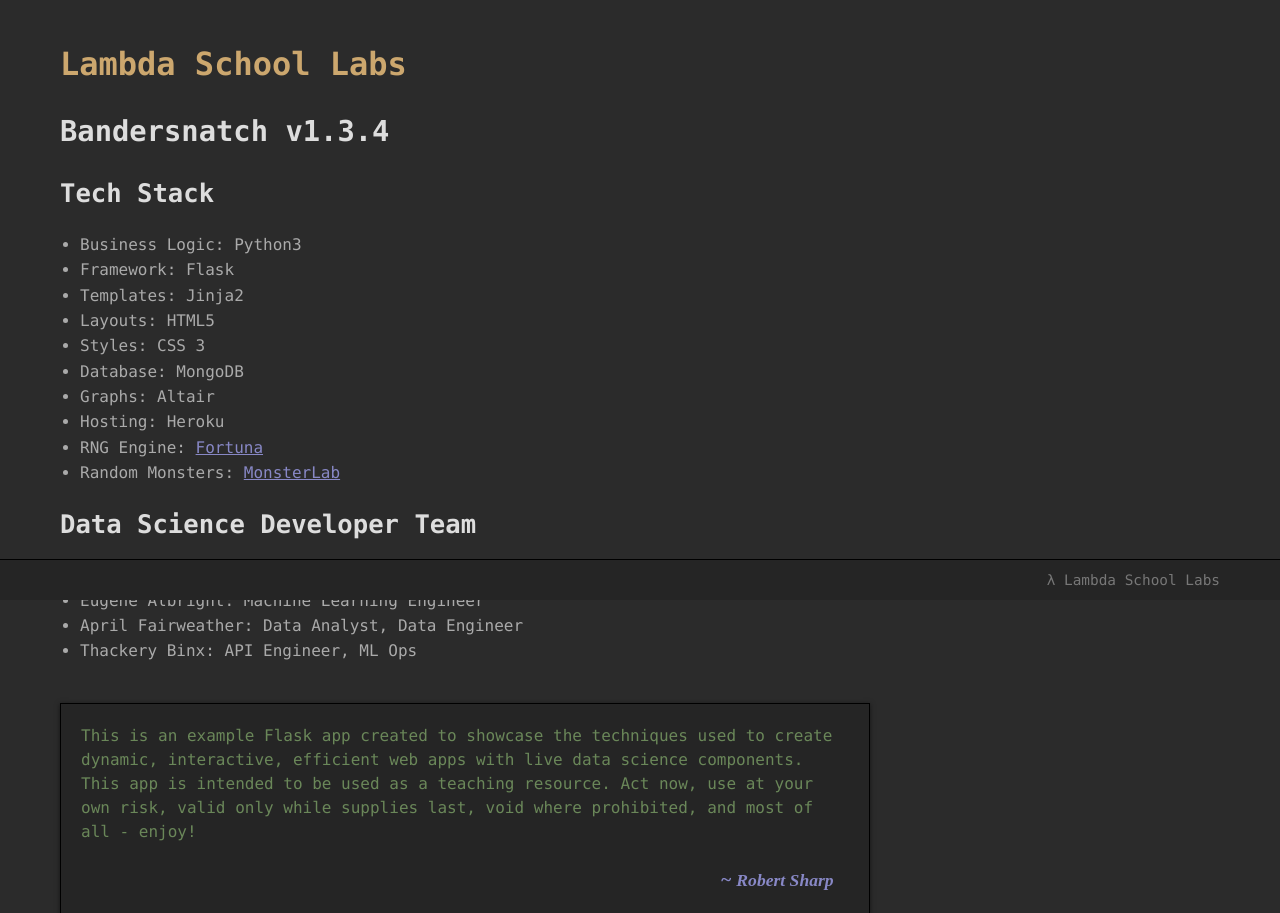
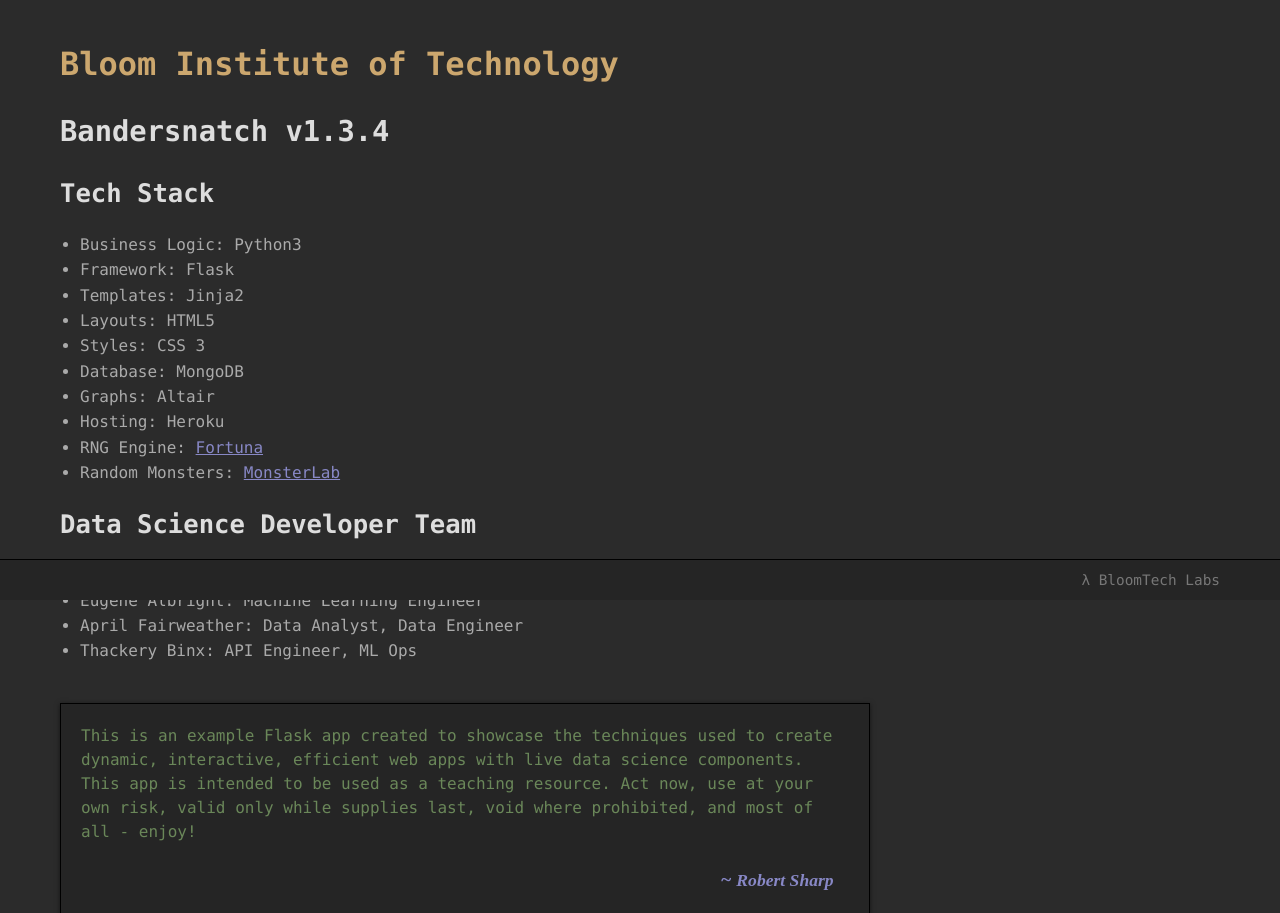
Before and after one commit to BrokenShell/Bandersnatch, a Flask app: page / in a window 1280 px wide. Shown: the part 200-1113 px from the top of the page. Run offline with Flask 2, Linux system fonts and the light colour scheme; parts of the project's set-up code (start-up, migrations or seed data) failed here and were passed over.

Commit message:
BloomTech update

```diff
--- a/app/templates/index.html
+++ b/app/templates/index.html
@@ -1,6 +1,6 @@
 {% extends "layout.html" %}
 {% block content %}
-    <h1 class="heading">Lambda School Labs</h1>
+    <h1 class="heading">Bloom Institute of Technology</h1>
     <h2 class="highlight">Bandersnatch v1.3.4</h2>
     <h3>Tech Stack</h3>
     <ul>
--- a/app/templates/layout.html
+++ b/app/templates/layout.html
@@ -32,6 +32,6 @@
     {% block content %}
     {% endblock %}
 </section>
-<footer><p class="right">&lambda; Lambda School Labs</p></footer>
+<footer><p class="right">&lambda; BloomTech Labs</p></footer>
 </body>
 </html>
```
